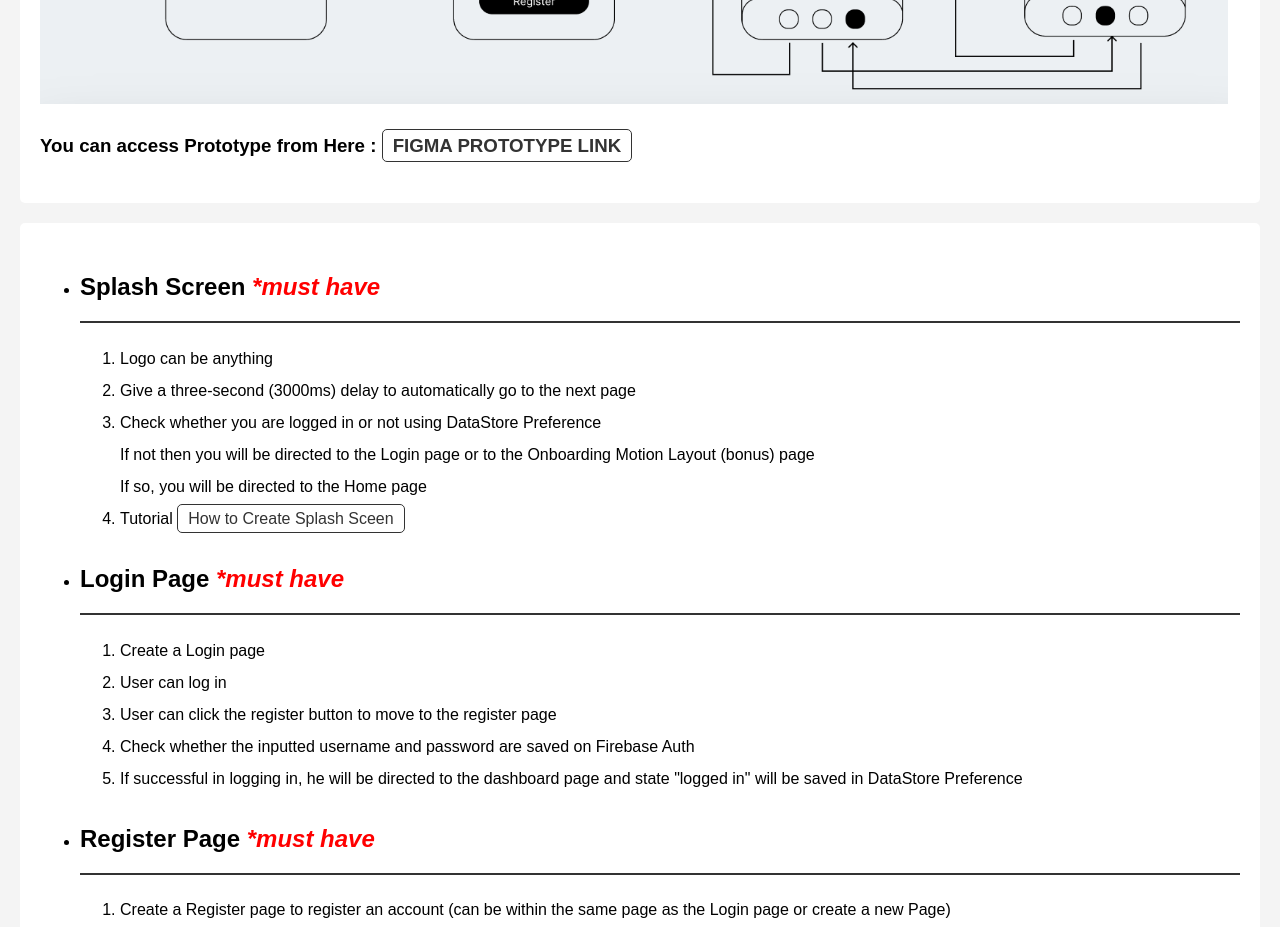
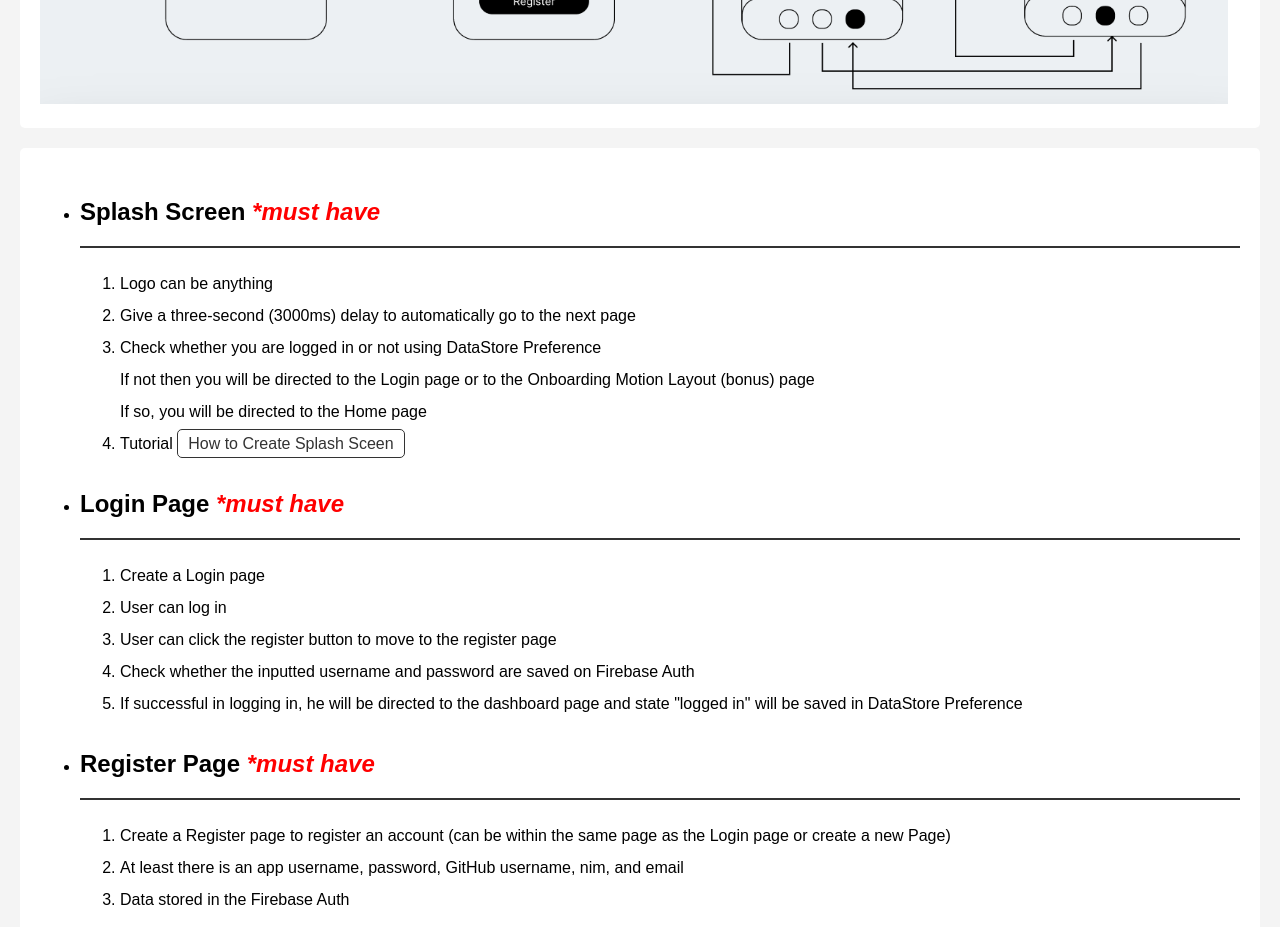
Before and after one commit to ab2rahman/polijeproject2023, a plain HTML site: page index.html in a window 1280 px wide. Shown: the part 1100-2027 px from the top of the page. Drawn offline with Linux system fonts and the light colour scheme.

Commit message:
remove figma prototype link

```diff
--- a/index.html
+++ b/index.html
@@ -24,7 +24,6 @@
             </h2>
         </div>
         <img class="fit" src="wireframe_app_project.png">
-        <h3> You can access Prototype from Here : <a target="_blank" href="https://www.figma.com/proto/7vf8cY8L16kvbArC8vKNaz/%F0%9F%93%B2Wireframes-for-mobile-UI-design-(Community)?type=design&node-id=977-5&t=ZsrzsYQeNy2DXJOA-1&scaling=contain&page-id=977%3A2&starting-point-node-id=977%3A3&mode=design">FIGMA PROTOTYPE LINK</a></h3>
     </nav>
     <main>
         <ul>
```
